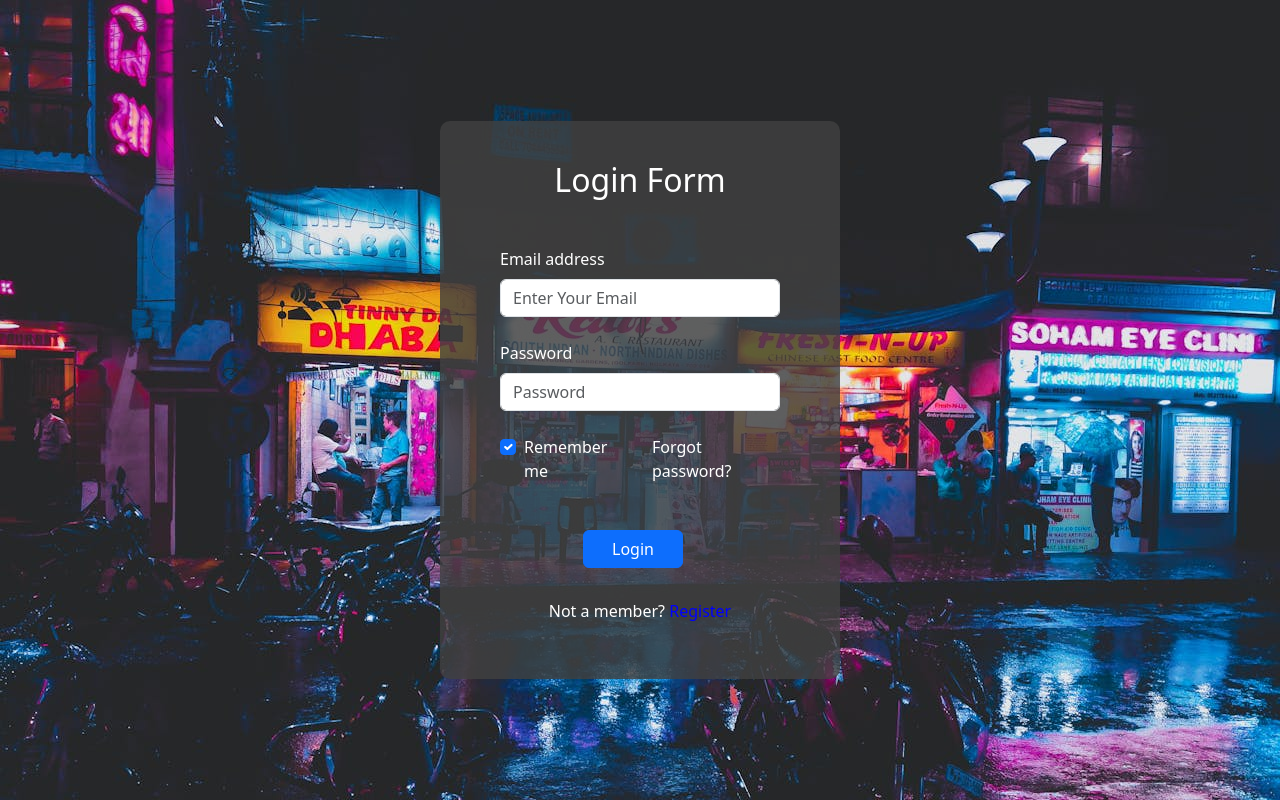
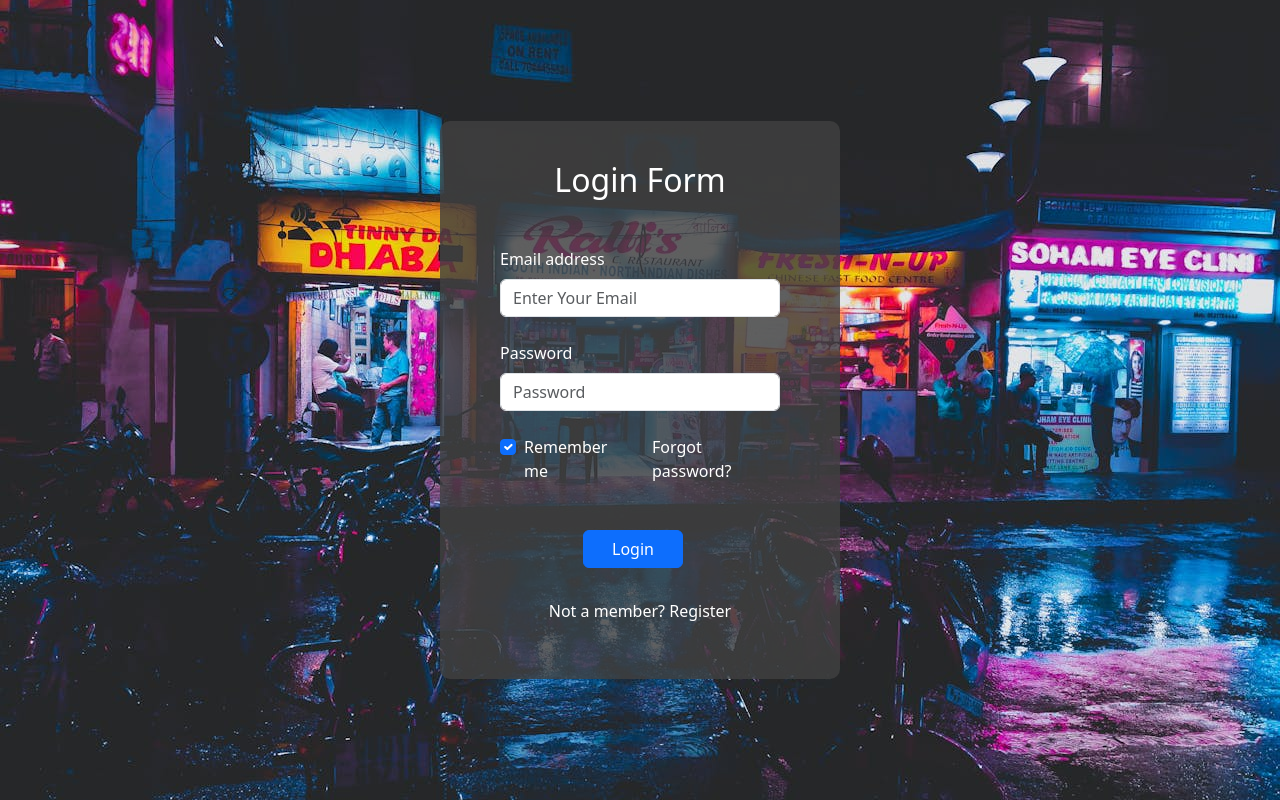
Before and after one commit to TharinduDMadushanka/pos-system-frontend-final-cw-ijse, a React (Vite) app: page /login in a window 1280 px wide. Built offline with nearby package versions, Linux system fonts and the light colour scheme.

Commit message:
fix bug in loginUser function

```diff
--- a/src/pages/Login/Login.css
+++ b/src/pages/Login/Login.css
@@ -1,39 +1,42 @@
-body, html {
-    height: 100%;
-    margin: 0;
-    padding: 70px 20px;
+.bg-img {
+    height: 100vh;
+    max-width: 100%;
+    background-image: url('../../assets/login-bg.jpg'); /* Path to your background image */
+    background-size: cover;
+    background-position: center;
     display: flex;
     justify-content: center;
     align-items: center;
-    background-image: url(../../assets/login-bg.jpg);
+    position: relative; /* Ensure it occupies full height */
 }
 
-.login{
-    background-color:hsla(0, 0%, 25%, 0.812);
+.login {
+    background-color: hsla(0, 0%, 25%, 0.812);
     padding: 40px 60px;
     width: 400px;
     border-radius: 10px;
+    z-index: 1; /* Ensure the form is above the background */
 }
 
-.btn{
+.btn {
     width: 100px;
     margin-left: 35px;
 }
 
-.forgot{
+.forgot {
     cursor: pointer;
     transition: 0.5s;
 }
 
-.forgot:hover{
+.forgot:hover {
     color: hsla(0, 0%, 100%, 0.523);
     transform: scale(1.05);
 }
 
-.reg span{
+.reg span {
     cursor: pointer;
 }
 
-.reg span:hover{
+.reg span:hover {
     color: hsla(0, 0%, 100%, 0.523);
 }
--- a/src/pages/Login/Login.jsx
+++ b/src/pages/Login/Login.jsx
@@ -1,5 +1,5 @@
 import React, { useState } from 'react';
-import './Login.css';
+import './Login.css'; // Make sure to import your CSS file
 import axios from 'axios';
 import { useNavigate } from 'react-router-dom'; // Assuming you're using React Router
 
@@ -31,7 +31,6 @@ const Login = () => {
       console.log('User registered:', response.data);
       alert('User registered successfully!');
       setIsLogin(true); // Switch back to login form after registration
-      setFormData({ firstName: '', lastName: '', email: '', password: '' }); // Clear form data
     } catch (error) {
       console.error('Error registering user:', error);
       alert('Registration failed. Please try again.');
@@ -40,15 +39,16 @@ const Login = () => {
 
   // Login existing user
   const loginUser = async (e) => {
-    e.preventDefault(); // Prevent the default form submission
+    e.preventDefault(); // Prevent default form submission
     try {
       const response = await axios.get(`http://localhost:8080/user/${formData.email}`);
 
       if (response.status === 200) {
         const user = response.data;
-        if (user.password === formData.password) { // Check password
+        if (user.password === formData.password) {
+          // Navigate to dashboard
+          navigate('/dashboard');
           alert('Login successful');
-          navigate('/dashboard'); // Navigate to dashboard on successful login
         } else {
           alert('Incorrect password. Please try again.');
         }
@@ -63,6 +63,7 @@ const Login = () => {
   };
 
   return (
+    <div className='bg-img'> {/* Use the bg-img class for styling */}
       <div className='login'>
         <form onSubmit={isLogin ? loginUser : saveUser}>
           <h2 className='text-center'>{isLogin ? 'Login Form' : 'Register Form'}</h2>
@@ -146,12 +147,13 @@ const Login = () => {
 
           <div className="text-center reg">
             {isLogin ? (
-            <p>Not a member? <span onClick={toggleForm} style={{ cursor: 'pointer', color: 'blue' }}>Register</span></p>
+              <p>Not a member? <span onClick={toggleForm} style={{ cursor: 'pointer', color: 'white' }}>Register</span></p>
             ) : (
-            <p>Already a member? <span onClick={toggleForm} style={{ cursor: 'pointer', color: 'blue' }}>Login</span></p>
+              <p>Already a member? <span onClick={toggleForm} style={{ cursor: 'pointer', color: 'white' }}>Login</span></p>
             )}
           </div>
         </form>
+      </div>
     </div>
   );
 };
```
Lines whose indentation alone changed are shown as unchanged.
